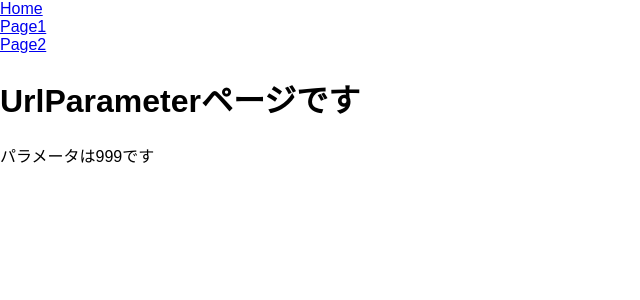
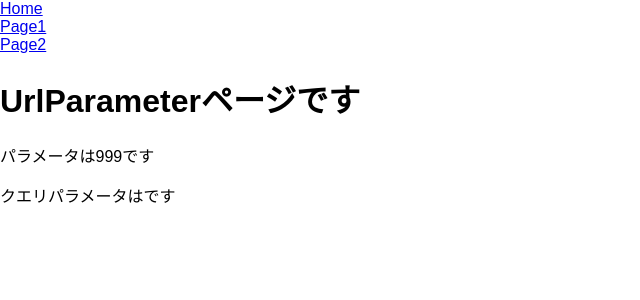
Before and after one commit to Ha-ji-me/leraning-react-jakee, a React (Create React App) app: page /page2/999 in a window 1280 px wide. Shown: the top 300 px of the page, without its empty margins (0-640 px from the left). Built offline with nearby package versions, Linux system fonts and the light colour scheme.

Commit message:
クエリパラメータ

```diff
--- a/src/router/Page2.jsx
+++ b/src/router/Page2.jsx
@@ -5,6 +5,8 @@
     <div>
       <h1>Page2です</h1>
       <Link to={"/page2/999"}>URLパラメータ</Link>
+      <br />
+      <Link to={"/page2/999?name=hoge"}>Queryパラメータ</Link>
     </div>
   )
 }
--- a/src/router/UrlParameter.jsx
+++ b/src/router/UrlParameter.jsx
@@ -1,11 +1,15 @@
-import React, { useParams } from "react-router-dom"
+import React, { useParams, useLocation } from "react-router-dom"
 
 export const UrlParameter = () => {
   const { id } = useParams();
+  const { search } = useLocation();
+  const query = new URLSearchParams(search);
+
   return (
     <div>
       <h1>UrlParameterページです</h1>
       <p>パラメータは{ id }です</p>
+      <p>クエリパラメータは{ query.get("name") }です</p>
     </div>
   )
 }
```
